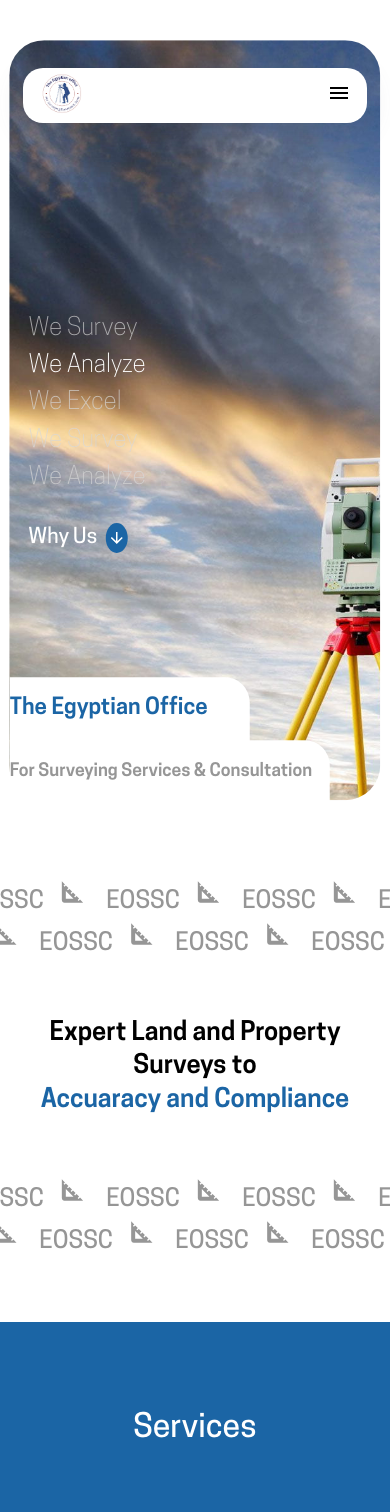
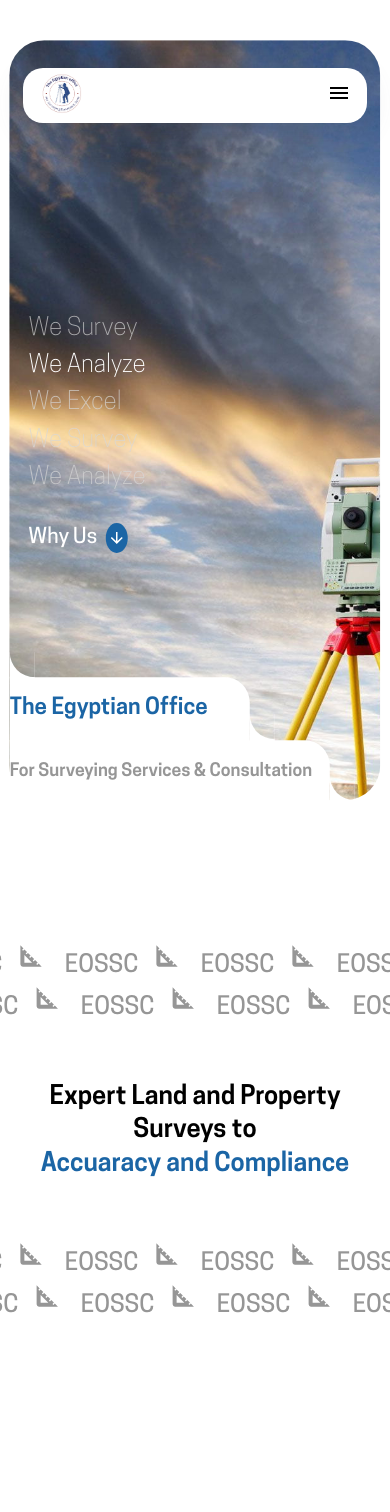
Before and after one commit to elnaggarx/eossc, a React (Create React App) app: page / in a window 390 px wide. Shown: the top 1512 px of the page. Built offline with nearby package versions, Linux system fonts and the light colour scheme.

Commit message:
inverted border radius + intro

```diff
--- a/src/App.js
+++ b/src/App.js
@@ -2,6 +2,7 @@
 import Footer from "./components/Footer/Footer";
 import Header from "./components/Header/Header";
 import Hero from "./components/Hero/Hero";
+import Intro from "./components/Intro/Intro";
 import Services from "./components/Services/Services";
 import InfiniteText from "./components/SubHeadLine/InfiniteText";
 import SubHeadline from "./components/SubHeadLine/SubHeadline";
@@ -29,6 +30,7 @@
         <SubHeadline english={english}></SubHeadline>
         <InfiniteText english={english} direction="left"></InfiniteText>
         <InfiniteText english={english} direction="right"></InfiniteText>
+        <Intro english={english}></Intro>
         </div>
         <Services english={english}></Services>
         <WhyUs english={english}></WhyUs>
--- a/src/components/Header/Header.js
+++ b/src/components/Header/Header.js
@@ -40,7 +40,7 @@
 
     </header>
     <AnimatePresence> {props.menuClicked &&
-        <motion.div initial={{y:"100%"}} animate={{y:0}} transition={{type:"tween"}} className='menu'>
+        <motion.div initial={{y:"100%"}} animate={{y:0}} transition={{type:"tween"}} exit={{opacity:0}} className='menu'>
             <ul className='menu-list'>
                 {props.english ?
                 <>
--- a/src/components/Hero/HeroStyles.css
+++ b/src/components/Hero/HeroStyles.css
@@ -51,6 +51,10 @@
     align-items: center;
     border-top-right-radius: 25px;
     margin-bottom: -0.1rem;
+    position: relative;
+}
+.title-1 h1{
+    z-index: 100;
 }
 .title-1-inverted{
     background-color: white;
@@ -61,6 +65,55 @@
     justify-content: flex-end;
     border-top-left-radius: 25px;
     margin-bottom: -0.1rem;
+    position: relative;
+}
+.title-1::after{
+    content:" ";
+    width: 25px;
+    height: 50px;
+    position: absolute;
+    top:-50px;
+    background-color: transparent;
+    z-index: 50;
+    border-bottom-left-radius: 25px;
+    box-shadow: 0 25px 0 0 #fff;
+}
+.title-1::before{
+    content:" ";
+    width: 25px;
+    height: 50px;
+    position: absolute;
+    top:12px;
+    right: -25px;
+    border-bottom-left-radius: 25px;
+    background-color: transparent;
+    z-index: 50;
+
+    box-shadow: 0 25px 0 0 white;
+}
+.title-1-inverted::after{
+    content:" ";
+    width: 25px;
+    height: 50px;
+    position: absolute;
+    top:-50px;
+    background-color: transparent;
+    z-index: 50;
+    border-bottom-right-radius: 25px;
+    box-shadow: 0 25px 0 0 #fff;
+}
+.title-1-inverted::before{
+    content:" ";
+    width: 25px;
+    height: 50px;
+    position: absolute;
+    top:12px;
+    left: -25px;
+    border-bottom-right-radius: 25px;
+    background-color: transparent;
+    z-index: 50;
+
+    box-shadow: 0 25px 0 0 white;
 }
 
 .title-2{
@@ -70,7 +123,33 @@
     display: flex;
     align-items: center;
     border-top-right-radius: 25px;
+    position: relative;
 
+}
+.title-2::after{
+    content:" ";
+    width: 25px;
+    height: 50px;
+    position: absolute;
+    bottom:4px;
+    right: -25px;
+    border-bottom-left-radius: 25px;
+    background-color: transparent;
+    z-index: 50;
+
+    box-shadow: 0 25px 0 0 white;
+}
+.title-2-inverted::after{
+    content:" ";
+    width: 25px;
+    height: 50px;
+    position: absolute;
+    bottom:4px;
+    left: -25px;
+    border-bottom-right-radius: 25px;
+    background-color: transparent;
+    z-index: 50;
+    box-shadow: 0 25px 0 0 white;
 }
 .title-2-inverted{
     width: 30rem;
@@ -80,6 +159,7 @@
     align-items: center;
     border-top-left-radius: 25px;
     justify-content: flex-end;
+    position: relative;
 }
 
 .title-2 h2{
@@ -173,6 +253,7 @@
         align-items: center;
         border-top-right-radius: 25px;
         margin-bottom: -0.1rem;
+        position: relative;
     }
     .title-2{
         width: 20rem;
@@ -233,6 +314,7 @@
 
     }
     .hero-sub-inverted{
+        text-align: right;
         position: absolute;
         left:60%;
         top:50%;
--- /dev/null
+++ b/src/components/Intro/Intro.js
@@ -0,0 +1,18 @@
+import React from 'react'
+import "./IntroStyles.css";
+import { motion } from 'framer-motion';
+const Intro = (props) => {
+
+    const array = "At EOSSC, we specialize in providing top-notch surveying services for residential, commercial, and industrial projects. Our team of certified professionals uses the latest technology to deliver accurate, reliable, and timely results.".split(" ");
+    const arabicArray = "في المكتب المصري للخدمات والاستشارات المساحية، نحن نقدم خدمات مسح متقدمة للمشاريع السكنية، التجارية، والصناعية. فريقنا المتخصص من المهنيين المعتمدين يستخدم أحدث التقنيات لضمان تقديم نتائج دقيقة وموثوقة في الوقت المحدد".split(" ");
+
+
+    return (
+    <div className='intro'>
+        {props.english && array.map((text,i)=><motion.span initial={{opacity:0}} whileInView={{opacity:1}} viewport={{once:true}} transition={{delay:i*0.1}}>{text} </motion.span>)}
+        {!props.english && arabicArray.map((text,i)=><motion.span initial={{opacity:0}} className='align-right' whileInView={{opacity:1}} viewport={{once:true}} transition={{delay:i*0.1}}>{text} </motion.span>)}
+    </div>
+  )
+}
+
+export default Intro
--- /dev/null
+++ b/src/components/Intro/IntroStyles.css
@@ -0,0 +1,16 @@
+.intro{
+    padding: 12rem 2rem;
+}
+.intro span{
+    font-family: cooper-book;
+    font-size: 2.3rem;
+    color: #646464;
+}
+.align-right{
+    text-align: right !important;
+}
+@media(max-width:768px){
+    .intro span{
+        text-align: center;
+    }
+}
--- a/src/components/SubHeadLine/SubHeadlineStyle.css
+++ b/src/components/SubHeadLine/SubHeadlineStyle.css
@@ -25,8 +25,8 @@
     white-space: nowrap;
     display: inline-block;
     color: #969696;
-    -webkit-animation: scrolling-left1 60s linear infinite;
-    animation: scrolling-left1 60s linear infinite;
+    -webkit-animation: scrolling-left1 90s linear infinite;
+    animation: scrolling-left1 90s linear infinite;
 
 }
 .infinite-text-right{
@@ -35,8 +35,8 @@
     white-space: nowrap;
     display: inline-block;
     color: #969696;
-    -webkit-animation: scrolling-right1 60s linear infinite;
-    animation: scrolling-right1 60s linear infinite;
+    -webkit-animation: scrolling-right1 90s linear infinite;
+    animation: scrolling-right1 90s linear infinite;
 }
 .infinite-text-left span,.infinite-text-right span{
     display: inline-block;
--- a/src/styles.css
+++ b/src/styles.css
@@ -31,6 +31,6 @@
 
 }
 .subheadline-wrapper{
-    padding-top:2rem;
+    padding-top:6rem;
     padding-bottom: 4rem;
 }
```
